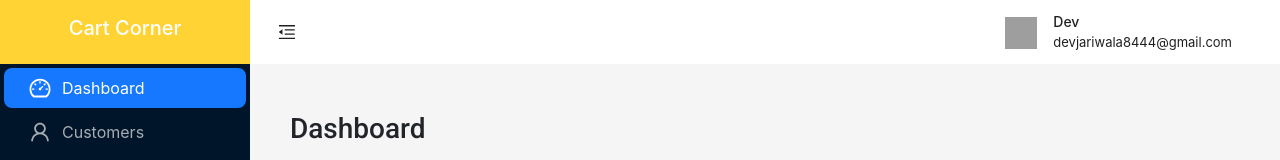
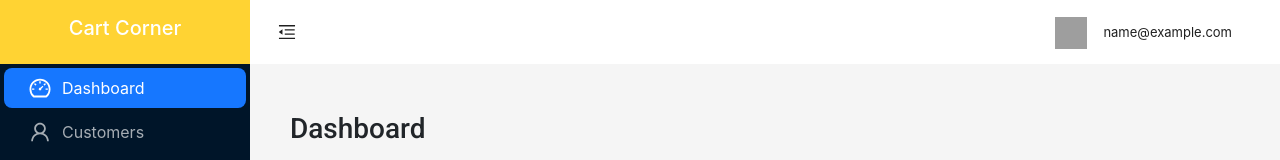
Before and after one commit to adityakhadeak/Ecom-Project-Admin-Dashboard, a React (Create React App) app: page /admin in a window 1280 px wide. Shown: the top 160 px of the page. Built offline with nearby package versions, Linux system fonts and the light colour scheme; no server answers; sample sign-in values are in the browser's storage; grey boxes are pictures that could not be loaded.

Commit message:
added some changes

```diff
--- a/src/components/MainLayout.js
+++ b/src/components/MainLayout.js
@@ -26,6 +26,10 @@ const MainLayout = () => {
   const {
     token: { colorBgContainer },
   } = theme.useToken();
+
+  const getTokenFromLocalStorage = localStorage.getItem("user")
+  ? JSON.parse(localStorage.getItem("user"))
+  : null;
   const navigate = useNavigate();
   return (
     <Layout /* onContextMenu={(e) => e.preventDefault()} */>
@@ -199,8 +203,8 @@ const MainLayout = () => {
                 data-bs-toggle="dropdown"
                 aria-expanded="false"
               >
-                <h5 className="mb-0">Dev</h5>
-                <p className="mb-0">devjariwala8444@gmail.com</p>
+            <h5 className="mb-0">{getTokenFromLocalStorage?.firstname}</h5>
+                <p className="mb-0">{getTokenFromLocalStorage?.email}</p>
               </div>
               <div className="dropdown-menu" aria-labelledby="dropdownMenuLink">
                 <li>
```
